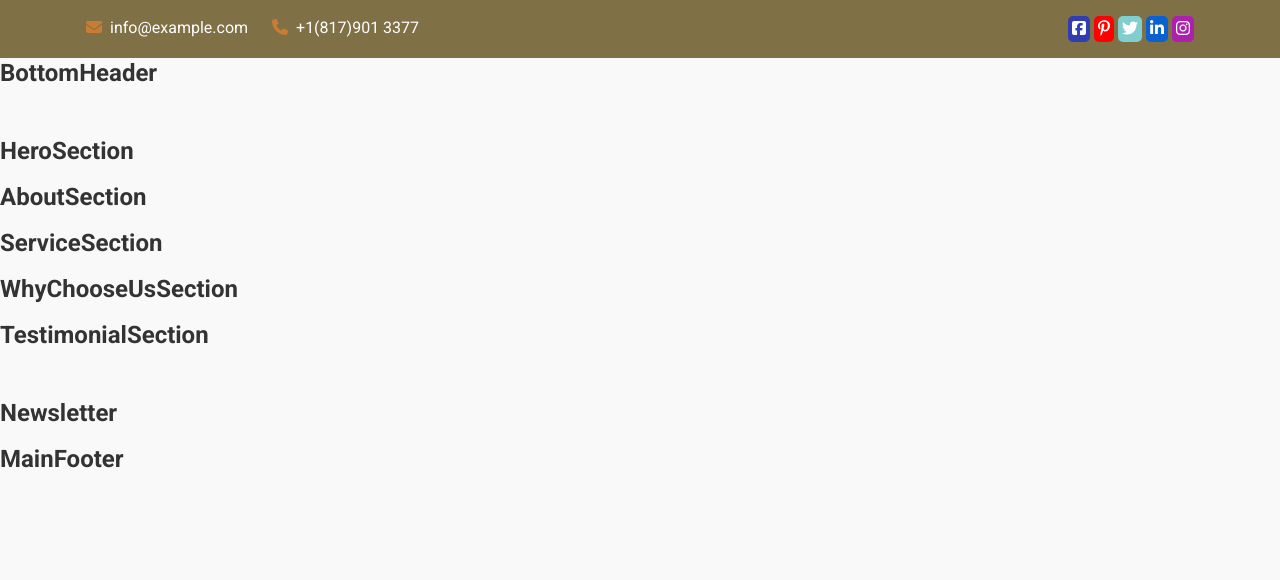
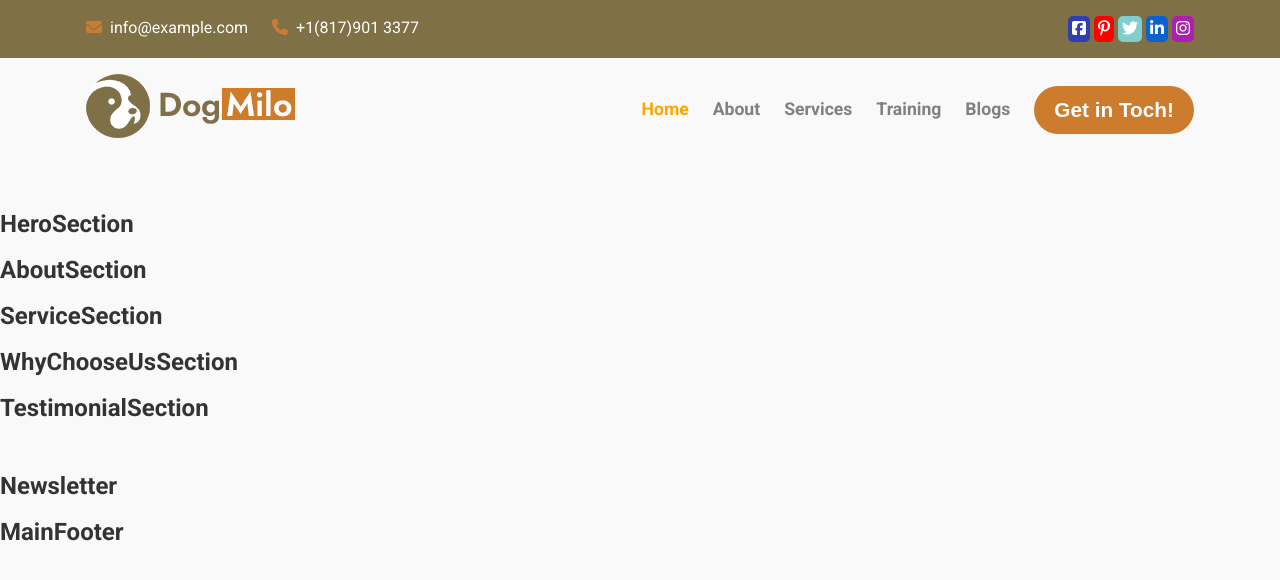
Before and after one commit to B0G0N1/proj-html-vuejs, a Vue app: page / in a window 1280 px wide. Shown: the top 580 px of the page. Built offline with nearby package versions, Linux system fonts and the light colour scheme.

Commit message:
[FEAT] Create MainHeader

```diff
--- a/src/components/AppHeader.vue
+++ b/src/components/AppHeader.vue
@@ -1,18 +1,18 @@
 <script>
 import TopHeader from './TopHeader.vue';
-import BottomHeader from './BottomHeader.vue';
+import MainHeader from './MainHeader.vue';
 
 export default {
     components: {
         TopHeader,
-        BottomHeader
+        MainHeader
     }
 }
 </script>
 
 <template>
     <TopHeader/>
-    <BottomHeader/>
+    <MainHeader/>
 </template>
 
 <style lang="scss">
--- a/src/components/BottomHeader.vue
+++ /dev/null
@@ -1,15 +0,0 @@
-<script>
-export default {
-
-}
-</script>
-
-<template>
-    <div>
-        <h2>BottomHeader</h2>
-    </div>
-</template>
-
-<style lang="scss">
-
-</style>
--- /dev/null
+++ b/src/components/MainHeader.vue
@@ -0,0 +1,56 @@
+<script>
+export default {
+    data() {
+        return {
+            menuItems: [
+                { label: "Home", link: "#", isActive: true },
+                { label: "About", link: "#", isActive: false },
+                { label: "Services", link: "#", isActive: false },
+                { label: "Training", link: "#", isActive: false },
+                { label: "Blogs", link: "#", isActive: false }
+            ]
+        }
+    }
+}
+</script>
+
+<template>
+    <div id="MainHeader">
+        <div class="container d-flex justify-content-between py-3">
+            <div>
+                <img src="../assets/img/logo.png" alt="logo">
+            </div>
+            <div class="d-flex align-items-center gap-4">
+                <ul class="d-flex gap-4">
+                    <li v-for="item in menuItems" :key="item.label" :style="{ color: item.isActive ? 'orange' : 'gray' }">
+                        <a :href="item.link || '#'">{{ item.label }}</a>
+                    </li>
+                </ul>
+                <button>Get in Toch!</button>
+            </div>
+        </div>
+    </div>
+</template>
+
+<style lang="scss">
+    #MainHeader {
+        ul {
+            list-style-type: none;
+
+            a {
+                font-size: 1.1rem;
+                font-weight: 600;
+            }
+        }
+
+        button {
+            color: white;
+            background-color: #cd7c2d;
+            font-size: 1.3rem;
+            font-weight: 600;
+            padding: 12px 20px;
+            border-radius: 25px;
+            border: none;
+        }
+    }
+</style>
--- a/src/components/TopHeader.vue
+++ b/src/components/TopHeader.vue
@@ -3,26 +3,11 @@ export default {
     data() {
         return {
             socialIcons: [
-                {
-                    faClass: 'fa-brands fa-square-facebook',
-                    bgColor: '#313eb1',
-                },
-                {
-                    faClass: 'fa-brands fa-pinterest-p',
-                    bgColor: 'red',
-                },
-                {
-                    faClass: 'fa-brands fa-twitter',
-                    bgColor: '#81ced0',
-                },
-                {
-                    faClass: 'fa-brands fa-linkedin-in',
-                    bgColor: '#0b61cf',
-                },
-                {
-                    faClass: 'fa-brands fa-instagram',
-                    bgColor: '#ac20ad',
-                }
+                { faClass: 'fa-brands fa-square-facebook', bgColor: '#313eb1' },
+                { faClass: 'fa-brands fa-pinterest-p', bgColor: 'red' },
+                { faClass: 'fa-brands fa-twitter', bgColor: '#81ced0' },
+                { faClass: 'fa-brands fa-linkedin-in', bgColor: '#0b61cf' },
+                { faClass: 'fa-brands fa-instagram', bgColor: '#ac20ad' }
             ]
         }
     }
--- a/src/styles/_framework.scss
+++ b/src/styles/_framework.scss
@@ -37,13 +37,8 @@ h6 {
 }
 
 a {
-	color: #007bff;
+	color: inherit;
 	text-decoration: none;
-
-	&:hover {
-		color: #0056b3;
-		text-decoration: underline;
-	}
 }
 
 strong {
```
Also changed, not shown: 1 other file (tests, documents, lock files or other folders).
